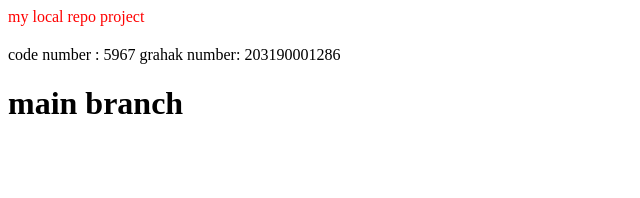
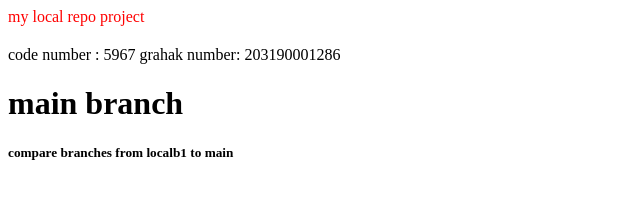
Before and after one commit to Vrushali137/localrepo2025, a plain HTML site: page index.html in a window 1280 px wide. Shown: the whole page, without its empty margins (0-640 px from the left). Drawn offline with Linux system fonts and the light colour scheme.

Commit message:
main to local

```diff
--- a/index.html
+++ b/index.html
@@ -5,3 +5,4 @@ code number : 5967
 
 grahak number:  203190001286
 <h1>main branch </h1>
+<h5>compare branches from localb1 to main</h5>
```
